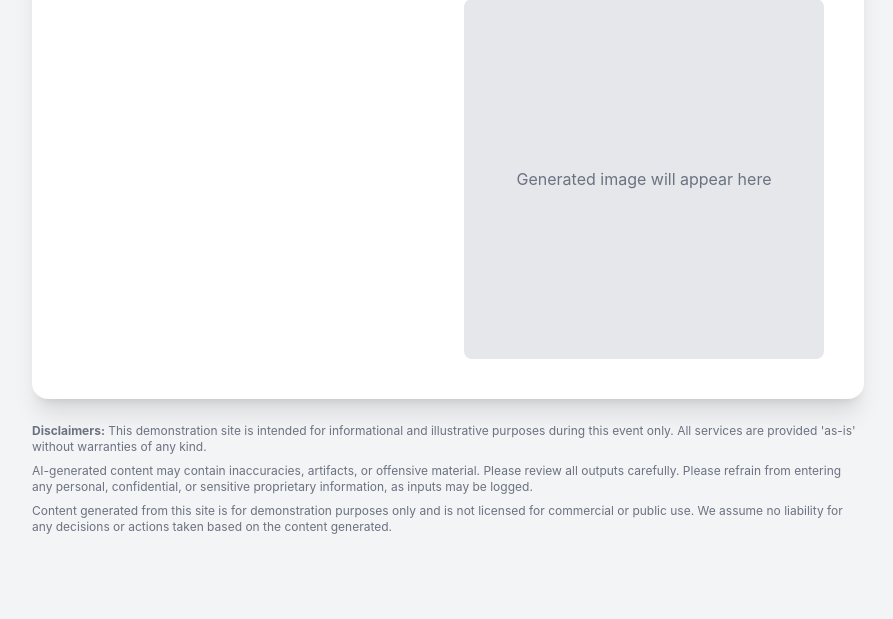
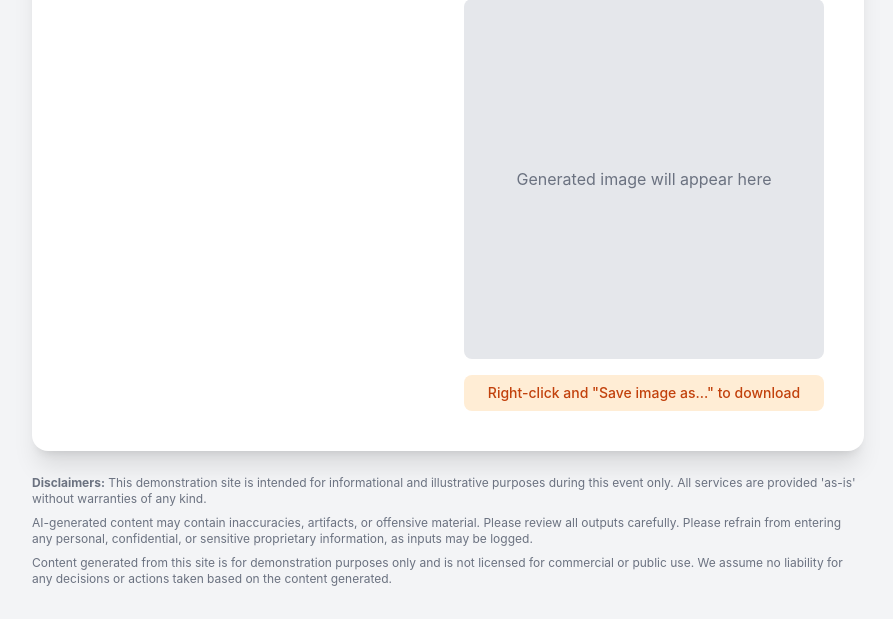
Before and after one commit to yafangshih/hk-minisite-v4, a Flask app: page / in a window 1280 px wide. Shown: the part 605-1224 px from the top of the page, without its empty margins (192-1085 px from the left). Before the commit the page ends 1139 px from the top, so only its background shows below. Run offline with Flask 3, Linux system fonts and the light colour scheme; some libraries are stand-ins or nearby versions.

Commit message:
add desktop download

```diff
--- a/templates/index.html
+++ b/templates/index.html
@@ -76,6 +76,10 @@
                     <p id="mobile-download-tip" class="text-center text-orange-700 bg-orange-100 font-medium p-2 rounded-lg text-sm mt-2 hidden md:hidden">
                         Press and hold the image to download
                     </p>
+                    <!-- Desktop download tip (NEW) -->
+                    <p id="desktop-download-tip" class="text-center text-orange-700 bg-orange-100 font-medium p-2 rounded-lg text-sm mt-2 hidden md:block">
+                        Right-click and "Save image as..." to download
+                    </p>
                 </div>
             </main>
 
@@ -106,6 +110,7 @@
         const messageBox = document.getElementById('message-box');
         const messageText = document.getElementById('message-text');
         const mobileDownloadTip = document.getElementById('mobile-download-tip');
+        const desktopDownloadTip = document.getElementById('desktop-download-tip'); // (NEW)
 
         // --- State ---
         let uploadedFile = null;
@@ -137,6 +142,7 @@
             resultImage.classList.add('hidden');
             resultPlaceholder.classList.add('hidden');
             mobileDownloadTip.classList.add('hidden'); // Hide tip
+            desktopDownloadTip.classList.add('hidden'); // (NEW) Hide tip
 
             try {
                 const base64ImageData = await fileToBase64(uploadedFile);
@@ -174,6 +180,7 @@
                     resultImage.src = `data:${mimeType};base64,${generatedImageBase64}`;
                     resultImage.classList.remove('hidden');
                     mobileDownloadTip.classList.remove('hidden'); // Show tip
+                    desktopDownloadTip.classList.remove('hidden'); // (NEW) Show tip
                     showMessage("Image generated successfully!");
                 } else {
                     let detailedError = "No image data found in the API response.";
```
